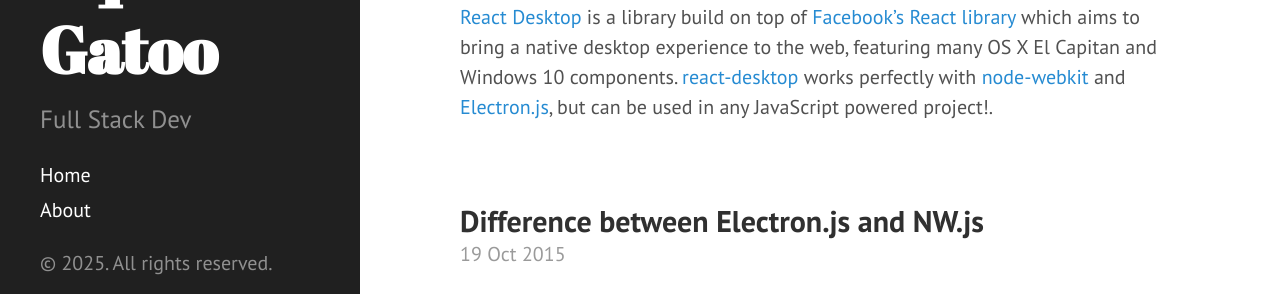
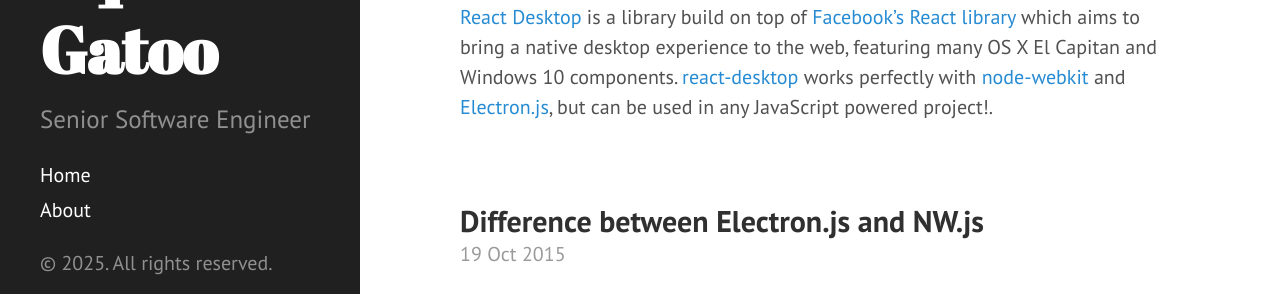
Before and after one commit to aqibgatoo/aqibgatoo.github.io, a Jekyll site: the page built from index.html, in a window 1280 px wide. Shown: the part 582-876 px from the top of the page. Built offline with Jekyll 4.4.1, drawn with Linux system fonts in a browser that asks for light colours; the list of posts is cut into pages by our own code.

Commit message:
update description

```diff
--- a/_config.yml
+++ b/_config.yml
@@ -8,7 +8,7 @@ permalink:        pretty
 # Setup
 title:            Aqib Gatoo
 tagline:          'Portfolio/Blog'
-description:      'Full Stack Dev'
+description:      'Senior Software Engineer'
 url:              http://iamaqib.xyz
 baseurl:         /
 
```
